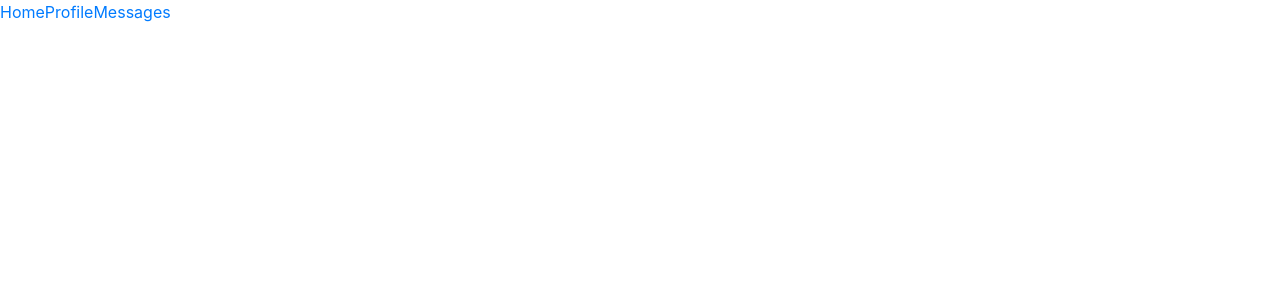
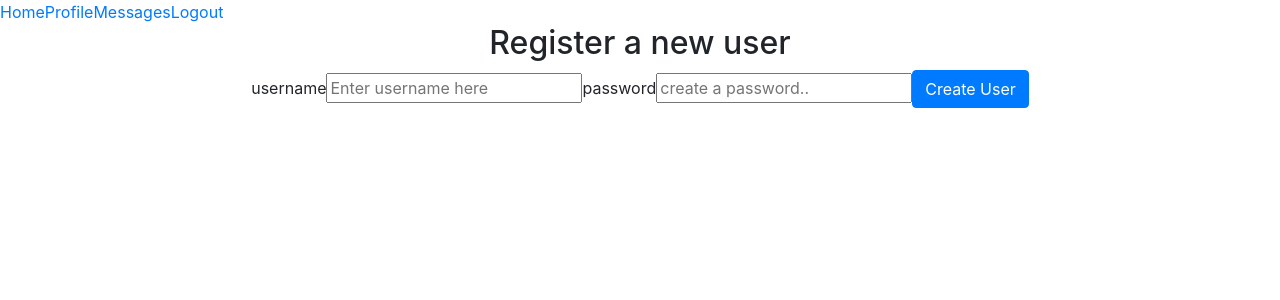
Before and after one commit to jrizza88/ExPat_FE, a React (Create React App) app in the folder expatjournal/: page /register in a window 1280 px wide. Shown: the top 300 px of the page. Built offline with nearby package versions, Linux system fonts and the light colour scheme.

Commit message:
logout button set up

```diff
--- a/expatjournal/src/App.js
+++ b/expatjournal/src/App.js
@@ -3,6 +3,7 @@ import React from 'react';
 import { Route, withRouter, Redirect } from "react-router-dom";
 import NavBar from './Components/NavBar';
 import Login from './Components/Auth/Login';
+import Register from "./Components/Auth/Register";
 import Home from "./Components/Home/Home";
 import ProfileDashboard from "./Components/Profile/ProfileDashboard";
 // import Profile from "./Components/Profile/Profile";
@@ -13,6 +14,7 @@ class App extends React.Component {
     <div className="App">
       <NavBar />
       <Route exact path="/login" render={() => <Login />} />
+      <Route exact path="/register" render={() => <Register />} />
       <Route exact path="/" render={() => <Home />} />
       <Route exact path="/profile" render={() => <ProfileDashboard />} />
     </div>
--- a/expatjournal/src/Components/Auth/Login.js
+++ b/expatjournal/src/Components/Auth/Login.js
@@ -1,6 +1,6 @@
 import React from "react";
 import axios from 'axios';
-import { Redirect } from "react-router-dom";
+import { NavLink, Redirect } from "react-router-dom";
 // import { Button } from 'reactstrap';
 import Form from 'react-bootstrap/Form';
 import Button from 'react-bootstrap/Button';
@@ -73,7 +73,7 @@ class Login extends React.Component {
                     </form>
 
                 </div>
-            <div>Register... you're missing out on the fun!</div>
+            <div><NavLink href="#" to="/register">Register</NavLink>... you're missing out on the fun!</div>
           </>
       )
   }
--- a/expatjournal/src/Components/Auth/Register.js
+++ b/expatjournal/src/Components/Auth/Register.js
@@ -39,7 +39,6 @@ class Register extends React.Component{
        .catch(error => {
            console.error(error)
        })
-
     }
 
     render(){
@@ -47,6 +46,25 @@ class Register extends React.Component{
             <>
             <h2>Register a new user</h2>
             <form onSubmit={this.handleRegistration}>
+            <label htmlFor="username">username</label>
+                        <input
+                            placeholder="Enter username here"
+                            name="username"
+                            // id="username"
+                            value={this.state.username}
+                            onChange={this.handleChange}
+                            type="text"
+                        />
+                        <label htmlFor="password">password</label>
+                        <input
+                            placeholder="create a password.."
+                            name="password"
+                            // id="password"
+                            value={this.state.password}
+                            onChange={this.handleChange}
+                            type="text"
+                        />
+                        <Button color="default" type="submit" onClick={<Redirect from='/register' to='/login' />}>Create User</Button>
 
             </form>
             </>
--- a/expatjournal/src/Components/NavBar.js
+++ b/expatjournal/src/Components/NavBar.js
@@ -3,7 +3,14 @@ import { NavLink } from "react-router-dom";
 // import { Nav, NavItem, NavLink } from 'reactstrap';
 import { Nav, NavItem } from 'reactstrap';
 const NavBar = props => {
+
+    const logout = () => {
+        localStorage.removeItem('jwt');
+        props.history.push('/')
+        console.log('logout pressed', props.logout)
+    }
     return (
+
         <>
             <Nav>
                 <NavItem>
@@ -19,6 +26,11 @@ const NavBar = props => {
                         Messages
                     </NavLink>
                 </NavItem>
+                <NavItem>
+                    <NavLink href="#" exact to="/login" onClick={logout}>
+                        Logout
+                    </NavLink>
+                </NavItem>
             </Nav>
         </>
     )
```
Also changed, not shown: expatjournal/src/Components/Auth/LoginOrRegister.js (added, +13 -0 lines), expatjournal/src/Components/Auth/RequireAuth.js (+30 -1 lines).
